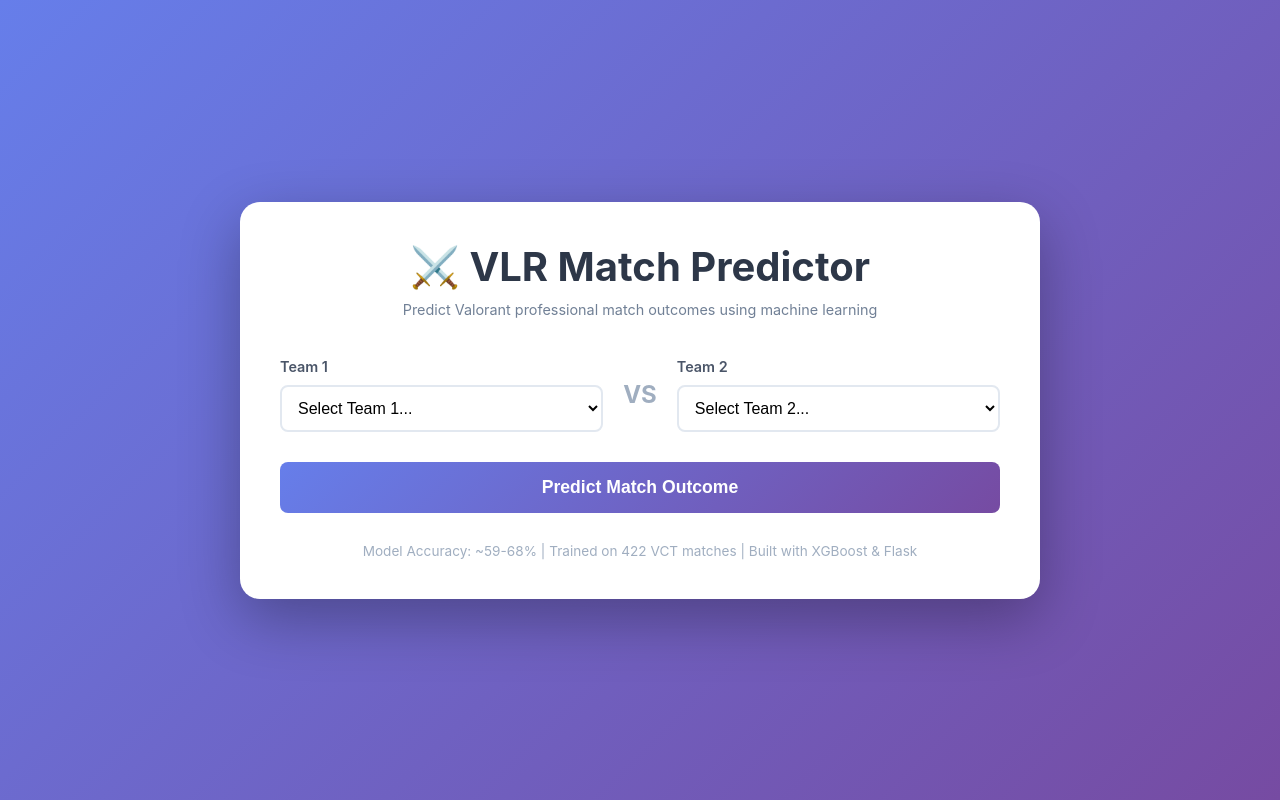
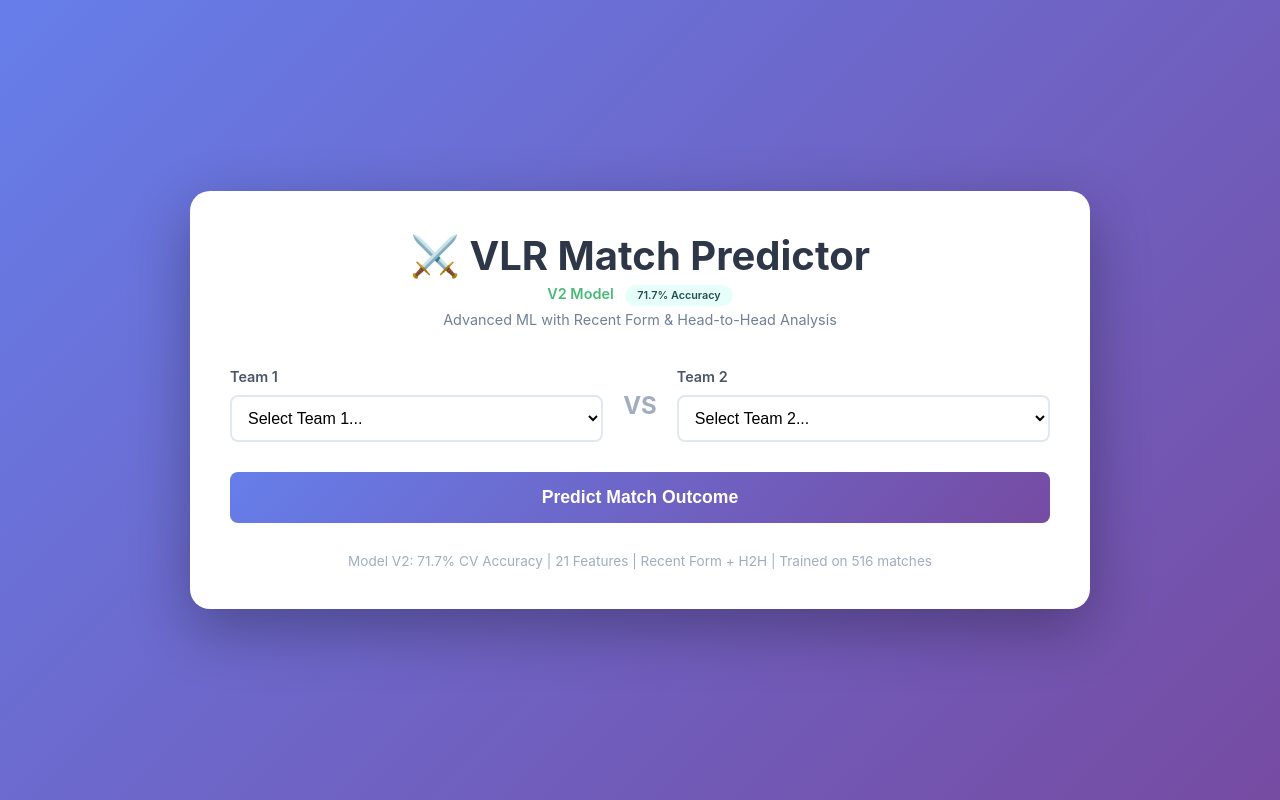
Before and after one commit to asanthosh01/vlr-predictor, a Flask app: template templates/index.html in a window 1280 px wide. Run offline with Flask 3, Linux system fonts and the light colour scheme; the template is opened without the code that fills it, so the values that code supplies are empty; parts of the project's set-up code (start-up, migrations or seed data) failed here and were passed over.

Commit message:
Complete V2 web interface with 71.7% accuracy model - includes recent form and H2H features

```diff
--- a/app.py
+++ b/app.py
@@ -1,5 +1,6 @@
 """
-Flask Web Interface for VLR Match Predictor
+Flask Web Interface for VLR Match Predictor V2
+Now includes recent form and head-to-head features
 """
 
 from flask import Flask, render_template, request, jsonify
@@ -7,12 +8,22 @@ import joblib
 import pandas as pd
 import numpy as np
 from difflib import get_close_matches
+from collections import defaultdict
 
 app = Flask(__name__)
 
-# Load model and data
-model = joblib.load('models/match_predictor.joblib')
-rankings = pd.read_csv('data/raw/rankings_all_regions_20251013_195912.csv')
+# Load V2 model and data
+model = joblib.load('models/match_predictor_v2.joblib')
+rankings = pd.read_csv('data/raw/rankings_all_regions_20251016_132604.csv')
+
+# Load all historical matches for recent form and H2H
+import glob
+match_files = glob.glob('data/raw/scraped_matches_*.csv')
+all_matches = pd.concat([pd.read_csv(f) for f in match_files], ignore_index=True)
+all_matches = all_matches.drop_duplicates(subset=['team1', 'team2', 'score1', 'score2'])
+all_matches = all_matches.reset_index(drop=True)
+
+print(f"✓ Loaded {len(all_matches)} historical matches for feature calculation")
 
 # Prepare rankings data
 rankings[['wins', 'losses']] = rankings['record'].str.split('–', expand=True)
@@ -34,7 +45,6 @@ def find_team(team_name):
         idx = team_lookup[team_name.lower()]
         return rankings.iloc[idx]
 
-    # Fuzzy match
     matches = get_close_matches(team_name.lower(), team_names_lower, n=1, cutoff=0.75)
     if matches:
         idx = team_lookup[matches[0]]
@@ -43,7 +53,7 @@ def find_team(team_name):
     return None
 
 def get_team_features(team_name):
-    """Get features for a team"""
+    """Get ranking features for a team"""
     team_row = find_team(team_name)
 
     if team_row is not None:
@@ -65,16 +75,72 @@ def get_team_features(team_name):
             'display_name': team_name
         }
 
+def calculate_recent_form(team_name, window=5):
+    """Calculate team's recent form (last N matches)"""
+    team_matches = []
+
+    for idx, row in all_matches.iterrows():
+        if row['team1'] == team_name:
+            won = row['score1'] > row['score2']
+            team_matches.append(won)
+        elif row['team2'] == team_name:
+            won = row['score2'] > row['score1']
+            team_matches.append(won)
+
+    # Take last N matches
+    recent = team_matches[-window:] if len(team_matches) >= window else team_matches
+
+    if not recent:
+        return {
+            'recent_win_rate': 0.5,
+            'recent_wins': 0,
+            'recent_matches': 0
+        }
+
+    wins = sum(recent)
+
+    return {
+        'recent_win_rate': wins / len(recent),
+        'recent_wins': wins,
+        'recent_matches': len(recent)
+    }
+
+def calculate_head_to_head(team1, team2):
+    """Calculate head-to-head history between two teams"""
+    h2h_matches = []
+
+    for idx, row in all_matches.iterrows():
+        if (row['team1'] == team1 and row['team2'] == team2):
+            team1_won = row['score1'] > row['score2']
+            h2h_matches.append(team1_won)
+        elif (row['team1'] == team2 and row['team2'] == team1):
+            team1_won = row['score2'] > row['score1']
+            h2h_matches.append(team1_won)
+
+    if not h2h_matches:
+        return {
+            'h2h_matches': 0,
+            'h2h_team1_wins': 0,
+            'h2h_team1_win_rate': 0.5
+        }
+
+    team1_wins = sum(h2h_matches)
+
+    return {
+        'h2h_matches': len(h2h_matches),
+        'h2h_team1_wins': team1_wins,
+        'h2h_team1_win_rate': team1_wins / len(h2h_matches)
+    }
+
 @app.route('/')
 def home():
     """Main page"""
-    # Get list of all teams for dropdown
     teams = sorted(rankings['team'].tolist())
     return render_template('index.html', teams=teams)
 
 @app.route('/predict', methods=['POST'])
 def predict():
-    """Handle prediction request"""
+    """Handle prediction request with V2 features"""
     data = request.json
     team1_name = data.get('team1')
     team2_name = data.get('team2')
@@ -85,24 +151,50 @@ def predict():
     if team1_name == team2_name:
         return jsonify({'error': 'Teams must be different'}), 400
 
-    # Get team features
+    # Get ranking features
     t1 = get_team_features(team1_name)
     t2 = get_team_features(team2_name)
 
-    # Create feature vector
+    # Get recent form features
+    t1_form = calculate_recent_form(t1['display_name'])
+    t2_form = calculate_recent_form(t2['display_name'])
+
+    # Get head-to-head features
+    h2h = calculate_head_to_head(t1['display_name'], t2['display_name'])
+
+    # Create feature vector with ALL 21 features IN CORRECT ORDER
     features = {
-        'team1_rank': t1['rank'],
-        'team1_win_rate': t1['win_rate'],
-        'team1_total_games': t1['total_games'],
-        'team1_wins': t1['wins'],
-        'team2_rank': t2['rank'],
-        'team2_win_rate': t2['win_rate'],
-        'team2_total_games': t2['total_games'],
-        'team2_wins': t2['wins'],
-        'rank_difference': t1['rank'] - t2['rank'],
-        'win_rate_difference': t1['win_rate'] - t2['win_rate'],
-        'experience_difference': t1['total_games'] - t2['total_games']
-    }
+
+    # Ranking features (11)
+    'team1_rank': t1['rank'],
+    'team1_win_rate': t1['win_rate'],
+    'team1_total_games': t1['total_games'],
+    'team1_wins': t1['wins'],
+    'team2_rank': t2['rank'],
+    'team2_win_rate': t2['win_rate'],
+    'team2_total_games': t2['total_games'],
+    'team2_wins': t2['wins'],
+    'rank_difference': t1['rank'] - t2['rank'],
+    'win_rate_difference': t1['win_rate'] - t2['win_rate'],
+    'experience_difference': t1['total_games'] - t2['total_games'],
+
+    # Recent form features (6)
+    'team1_recent_win_rate': t1_form['recent_win_rate'],
+    'team1_recent_wins': t1_form['recent_wins'],
+    'team1_recent_matches': t1_form['recent_matches'],
+    'team2_recent_win_rate': t2_form['recent_win_rate'],
+    'team2_recent_wins': t2_form['recent_wins'],
+    'team2_recent_matches': t2_form['recent_matches'],
+
+    # Head-to-head features (3) - MOVED BEFORE recent_form_difference
+    'h2h_matches_played': h2h['h2h_matches'],
+    'h2h_team1_wins': h2h['h2h_team1_wins'],
+    'h2h_team1_win_rate': h2h['h2h_team1_win_rate'],
+
+    # Derived feature (1) - MOVED TO END
+    'recent_form_difference': t1_form['recent_win_rate'] - t2_form['recent_win_rate']
+
+}
 
     # Make prediction
     X = pd.DataFrame([features])
@@ -117,6 +209,8 @@ def predict():
             'rank': t1['rank'],
             'win_rate': f"{t1['win_rate']*100:.1f}%",
             'total_games': t1['total_games'],
+            'recent_form': f"{t1_form['recent_wins']}/{t1_form['recent_matches']}" if t1_form['recent_matches'] > 0 else "N/A",
+            'recent_win_rate': f"{t1_form['recent_win_rate']*100:.0f}%" if t1_form['recent_matches'] > 0 else "N/A",
             'found': t1['found']
         },
         'team2': {
@@ -125,30 +219,29 @@ def predict():
             'rank': t2['rank'],
             'win_rate': f"{t2['win_rate']*100:.1f}%",
             'total_games': t2['total_games'],
+            'recent_form': f"{t2_form['recent_wins']}/{t2_form['recent_matches']}" if t2_form['recent_matches'] > 0 else "N/A",
+            'recent_win_rate': f"{t2_form['recent_win_rate']*100:.0f}%" if t2_form['recent_matches'] > 0 else "N/A",
             'found': t2['found']
         },
+        'head_to_head': {
+            'matches': h2h['h2h_matches'],
+            'team1_wins': h2h['h2h_team1_wins'],
+            'team2_wins': h2h['h2h_matches'] - h2h['h2h_team1_wins']
+        },
         'prediction': 'team1' if prediction == 1 else 'team2',
-        'confidence': float(max(prediction_proba) * 100)
+        'confidence': float(max(prediction_proba) * 100),
+        'model_version': 'V2 (71.7% accuracy)'
     }
 
     return jsonify(result)
 
-@app.route('/search_teams', methods=['GET'])
-def search_teams():
-    """Search teams by name"""
-    query = request.args.get('q', '').lower()
-    if len(query) < 2:
-        return jsonify([])
-
-    matches = [team for team in rankings['team'].tolist() if query in team.lower()]
-    return jsonify(matches[:10])
-
 if __name__ == '__main__':
     print("=" * 70)
-    print("🚀 VLR Match Predictor - Web Interface")
+    print("🚀 VLR Match Predictor V2 - Web Interface")
     print("=" * 70)
-    print(f"Model loaded: ✓")
+    print(f"Model loaded: ✓ (V2 - 71.7% CV accuracy)")
     print(f"Teams in database: {len(rankings)}")
+    print(f"Historical matches: {len(all_matches)}")
     print(f"\nServer starting at: http://127.0.0.1:5000")
     print("=" * 70)
     app.run(debug=True, port=5000)
--- a/templates/index.html
+++ b/templates/index.html
@@ -3,7 +3,7 @@
 <head>
     <meta charset="UTF-8">
     <meta name="viewport" content="width=device-width, initial-scale=1.0">
-    <title>VLR Match Predictor</title>
+    <title>VLR Match Predictor V2</title>
     <style>
         * {
             margin: 0;
@@ -26,15 +26,23 @@
             border-radius: 20px;
             box-shadow: 0 20px 60px rgba(0,0,0,0.3);
             padding: 40px;
-            max-width: 800px;
+            max-width: 900px;
             width: 100%;
         }
 
         h1 {
             text-align: center;
             color: #2d3748;
-            margin-bottom: 10px;
+            margin-bottom: 5px;
             font-size: 2.5em;
+        }
+
+        .version-badge {
+            text-align: center;
+            color: #48bb78;
+            font-weight: 600;
+            margin-bottom: 5px;
+            font-size: 0.9em;
         }
 
         .subtitle {
@@ -218,24 +258,30 @@
             font-size: 0.85em;
         }
 
-        .loading {
-            text-align: center;
-            padding: 20px;
-            color: #718096;
-        }
-
         .footer {
             margin-top: 30px;
             text-align: center;
             color: #a0aec0;
             font-size: 0.85em;
         }
+
+        .features-badge {
+            display: inline-block;
+            background: #e6fffa;
+            color: #234e52;
+            padding: 4px 12px;
+            border-radius: 12px;
+            font-size: 0.75em;
+            font-weight: 600;
+            margin-left: 8px;
+        }
     </style>
 </head>
 <body>
     <div class="container">
         <h1>⚔️ VLR Match Predictor</h1>
-        <p class="subtitle">Predict Valorant professional match outcomes using machine learning</p>
+        <div class="version-badge">V2 Model <span class="features-badge">71.7% Accuracy</span></div>
+        <p class="subtitle">Advanced ML with Recent Form & Head-to-Head Analysis</p>
 
         <div class="teams-container">
             <div class="team-select">
@@ -269,6 +315,10 @@
                 <div class="confidence" id="confidence"></div>
             </div>
 
+            <div id="h2h-section" class="h2h-info" style="display: none;">
+                <strong>Head-to-Head:</strong> <span id="h2h-text"></span>
+            </div>
+
             <div class="teams-comparison">
                 <div class="team-card" id="team1-card">
                     <div class="team-name" id="team1-name"></div>
@@ -279,8 +329,12 @@
                             <span id="team1-rank"></span>
                         </div>
                         <div class="stat-row">
-                            <span class="stat-label">Win Rate:</span>
+                            <span class="stat-label">Overall Win Rate:</span>
                             <span id="team1-winrate"></span>
+                        </div>
+                        <div class="stat-row">
+                            <span class="stat-label">Recent Form (L5):</span>
+                            <span id="team1-form"></span>
                         </div>
                         <div class="stat-row">
                             <span class="stat-label">Total Games:</span>
@@ -298,8 +352,12 @@
                             <span id="team2-rank"></span>
                         </div>
                         <div class="stat-row">
-                            <span class="stat-label">Win Rate:</span>
+                            <span class="stat-label">Overall Win Rate:</span>
                             <span id="team2-winrate"></span>
+                        </div>
+                        <div class="stat-row">
+                            <span class="stat-label">Recent Form (L5):</span>
+                            <span id="team2-form"></span>
                         </div>
                         <div class="stat-row">
                             <span class="stat-label">Total Games:</span>
@@ -313,7 +371,7 @@
         </div>
 
         <div class="footer">
-            Model Accuracy: ~59-68% | Trained on 422 VCT matches | Built with XGBoost & Flask
+            Model V2: 71.7% CV Accuracy | 21 Features | Recent Form + H2H | Trained on 516 matches
         </div>
     </div>
 
@@ -336,7 +394,7 @@
 
             // Show loading
             predictBtn.disabled = true;
-            predictBtn.textContent = 'Predicting...';
+            predictBtn.textContent = 'Analyzing...';
             resultsDiv.classList.remove('show');
 
             try {
@@ -363,11 +421,30 @@
             }
         }
 
+        function getFormClass(formStr) {
+            if (formStr === 'N/A') return '';
+            const winRate = parseInt(formStr);
+            if (winRate >= 60) return 'good';
+            if (winRate <= 40) return 'bad';
+            return '';
+        }
+
         function displayResults(data) {
             // Update winner
             const winnerName = data.prediction === 'team1' ? data.team1.name : data.team2.name;
             document.getElementById('winner').textContent = `${winnerName} predicted to win`;
             document.getElementById('confidence').textContent = `${data.confidence.toFixed(1)}% confidence`;
+
+            // Update Head-to-Head
+            const h2hSection = document.getElementById('h2h-section');
+            const h2hText = document.getElementById('h2h-text');
+            if (data.head_to_head.matches > 0) {
+                h2hText.textContent = `${data.team1.name} ${data.head_to_head.team1_wins} - ${data.head_to_head.team2_wins} ${data.team2.name} (${data.head_to_head.matches} matches)`;
+                h2hSection.style.display = 'block';
+            } else {
+                h2hText.textContent = 'No previous matches';
+                h2hSection.style.display = 'block';
+            }
 
             // Update Team 1
             document.getElementById('team1-name').textContent = data.team1.name;
@@ -376,12 +453,18 @@
             document.getElementById('team1-winrate').textContent = data.team1.win_rate;
             document.getElementById('team1-games').textContent = data.team1.total_games;
 
+            const form1 = document.getElementById('team1-form');
+            form1.innerHTML = `${data.team1.recent_form} <span class="recent-form ${getFormClass(data.team1.recent_win_rate)}">${data.team1.recent_win_rate}</span>`;
+
             // Update Team 2
             document.getElementById('team2-name').textContent = data.team2.name;
             document.getElementById('team2-prob').textContent = `${data.team2.win_probability.toFixed(1)}%`;
             document.getElementById('team2-rank').textContent = data.team2.rank === 999 ? 'Unranked' : `#${data.team2.rank}`;
             document.getElementById('team2-winrate').textContent = data.team2.win_rate;
             document.getElementById('team2-games').textContent = data.team2.total_games;
+
+            const form2 = document.getElementById('team2-form');
+            form2.innerHTML = `${data.team2.recent_form} <span class="recent-form ${getFormClass(data.team2.recent_win_rate)}">${data.team2.recent_win_rate}</span>`;
 
             // Highlight winner
             const team1Card = document.getElementById('team1-card');
```
Also changed, not shown: other parts of templates/index.html (+32 -0 lines).
